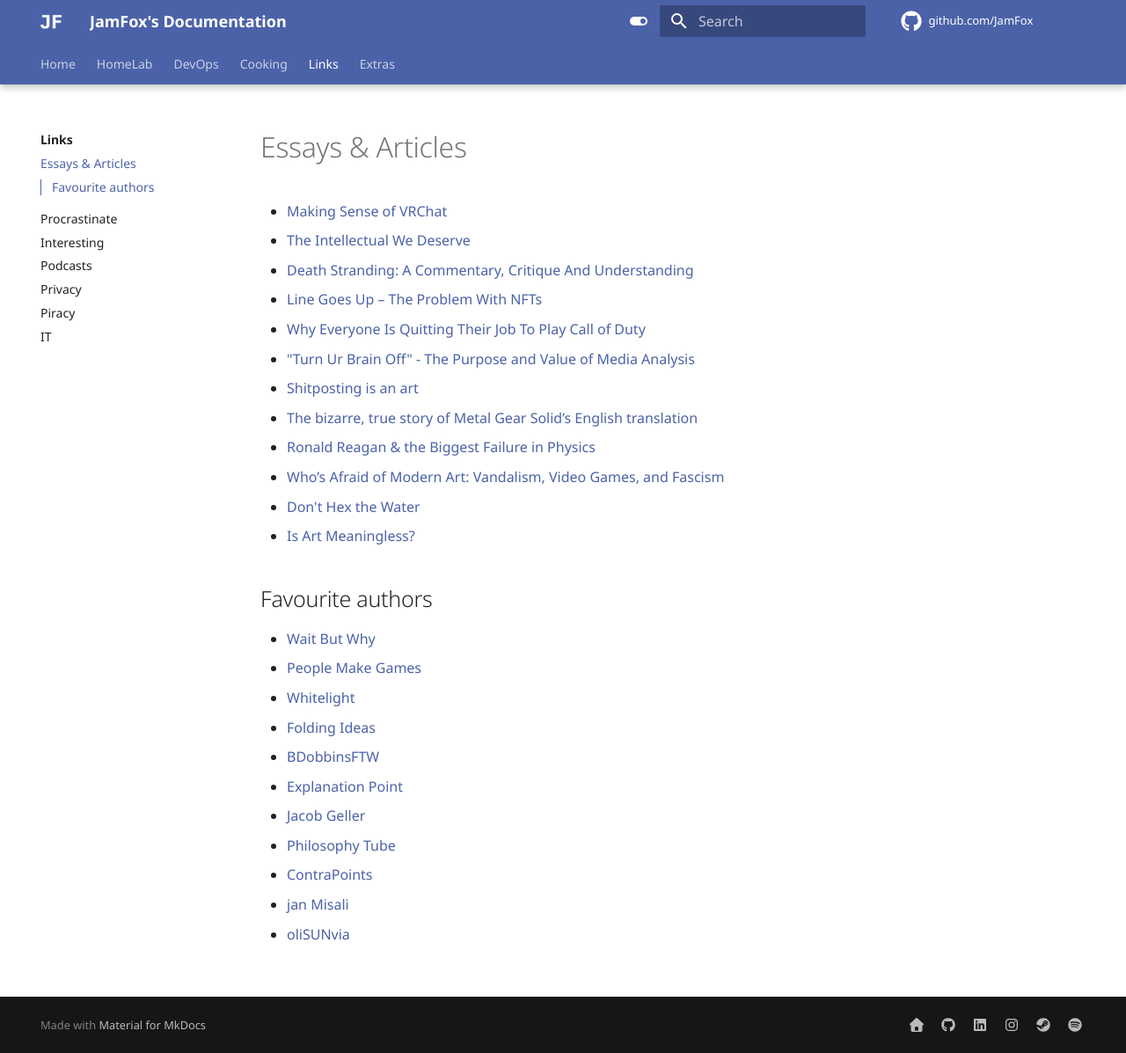
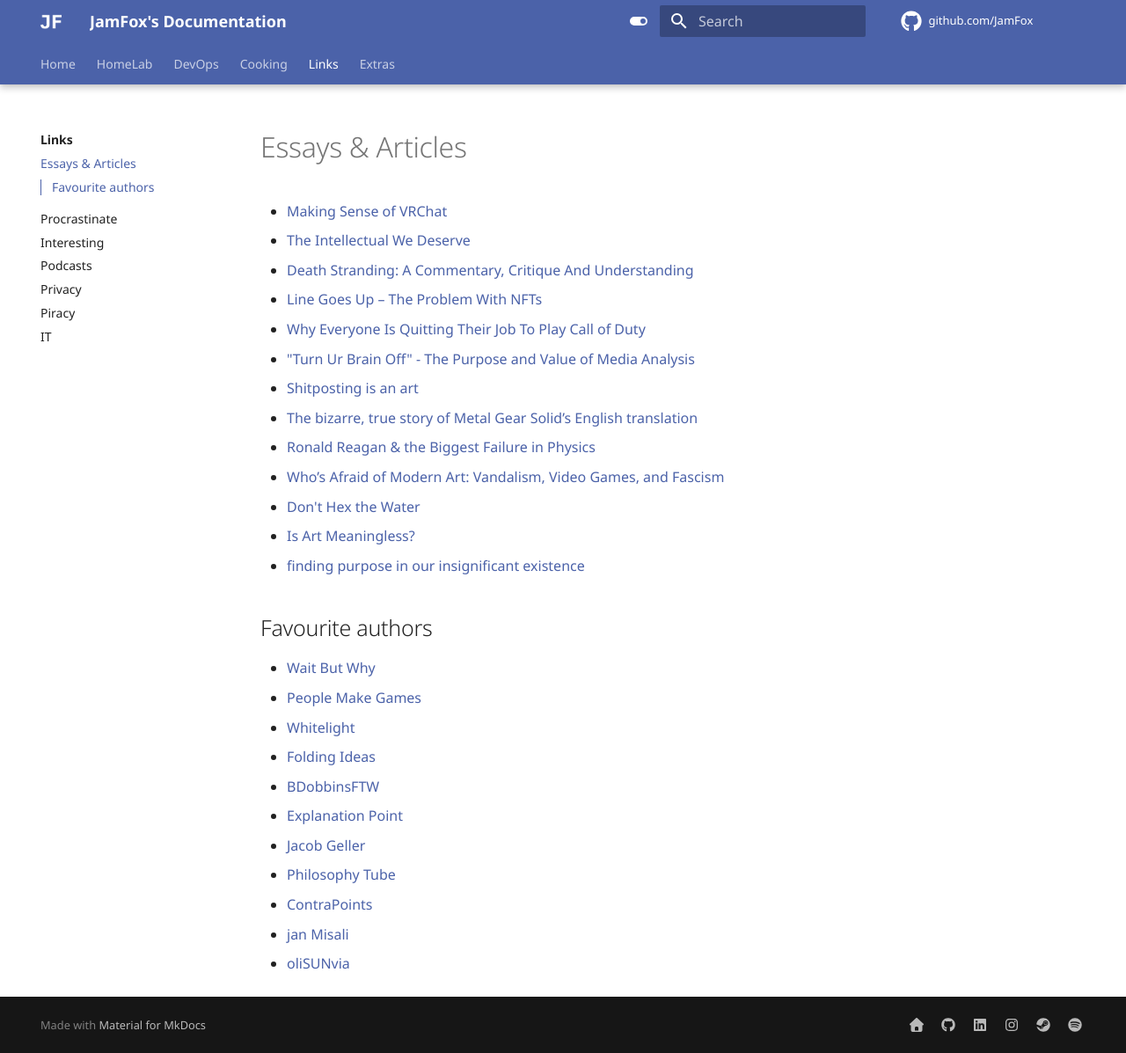
Before and after one commit to JamFox/docs.jamfox.dev, an MkDocs documentation site: the page built from docs/content/links/essays.md, in a window 1280 px wide and 1197 px high. Shown: the whole window at 88% size. Built offline with MkDocs 1.6.1 and Material for MkDocs 9.7.7, drawn with Linux system fonts in a browser that asks for light colours; comment, search, counter and statistics services are not loaded.

Commit message:
essays: add antro essay

```diff
--- a/docs/content/links/essays.md
+++ b/docs/content/links/essays.md
@@ -14,6 +14,7 @@ title: "Essays & Articles"
 - [Who’s Afraid of Modern Art: Vandalism, Video Games, and Fascism](https://youtu.be/v5DqmTtCPiQ)
 - [Don't Hex the Water](https://youtu.be/Fzhkwyoe5vI)
 - [Is Art Meaningless?](https://youtu.be/T6EOVCYx7mY)
+- [finding purpose in our insignificant existence](https://youtu.be/qjvARuTSjqE)
 
 ## Favourite authors
 
```
